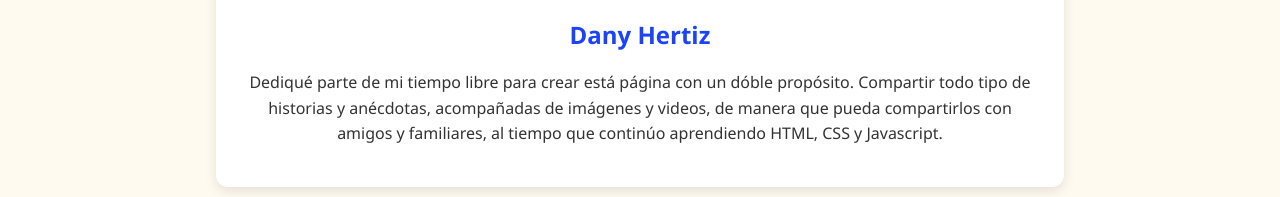
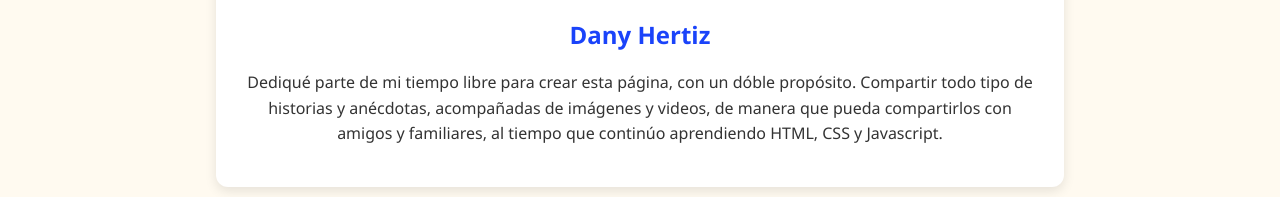
Before and after one commit to Genkidan1984/Hertiz, a plain HTML site: page index.html in a window 1280 px wide. Shown: the part 169-366 px from the top of the page. Drawn offline with Linux system fonts and the light colour scheme.

Commit message:
cambios en la redacción

```diff
--- a/index.html
+++ b/index.html
@@ -22,7 +22,7 @@
 
     <section id="historias" class="story">
         <h2>Dany Hertiz</h2>
-        <p>Dediqué parte de mi tiempo libre para crear está página con un dóble propósito.
+        <p>Dediqué parte de mi tiempo libre para crear esta página, con un dóble propósito.
             Compartir todo tipo de historias y anécdotas, acompañadas de imágenes y videos,
             de manera que pueda compartirlos con amigos y familiares,
             al tiempo que continúo aprendiendo HTML, CSS y Javascript.</p>
```
